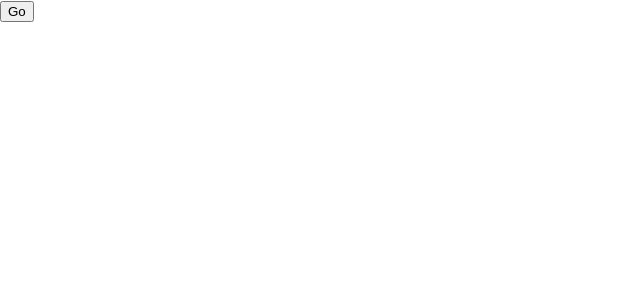
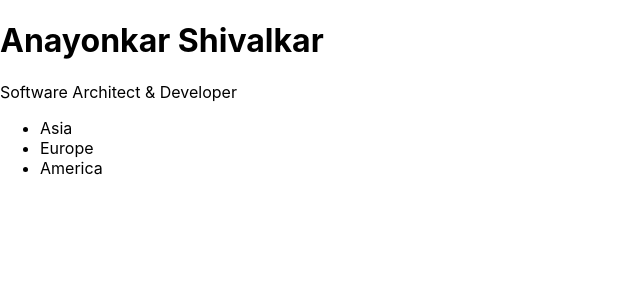
Before and after one commit to anayonkars/todo-app, a React (Create React App) app: page / in a window 1280 px wide. Shown: the top 300 px of the page, without its empty margins (0-640 px from the left). Built offline with nearby package versions, Linux system fonts and the light colour scheme.

Commit message:
Test code with multiple tags and list

```diff
--- a/src/index.js
+++ b/src/index.js
@@ -23,7 +23,22 @@ function MyApp() {
   );
 }
 
-ReactDOM.render(<MyApp />, document.getElementById("root"));
+function MyInfo() {
+  var vacactionSpots = ["Asia", "Europe", "America"];
+  return (
+    <div>
+      <h1>Anayonkar Shivalkar</h1>
+      <p>Software Architect & Developer</p>
+      <ul>
+        {vacactionSpots.map((vacationSpot) => (
+          <li>{vacationSpot}</li>
+        ))}
+      </ul>
+    </div>
+  );
+}
+
+ReactDOM.render(<MyInfo />, document.getElementById("root"));
 
 // If you want to start measuring performance in your app, pass a function
 // to log results (for example: reportWebVitals(console.log))
```
